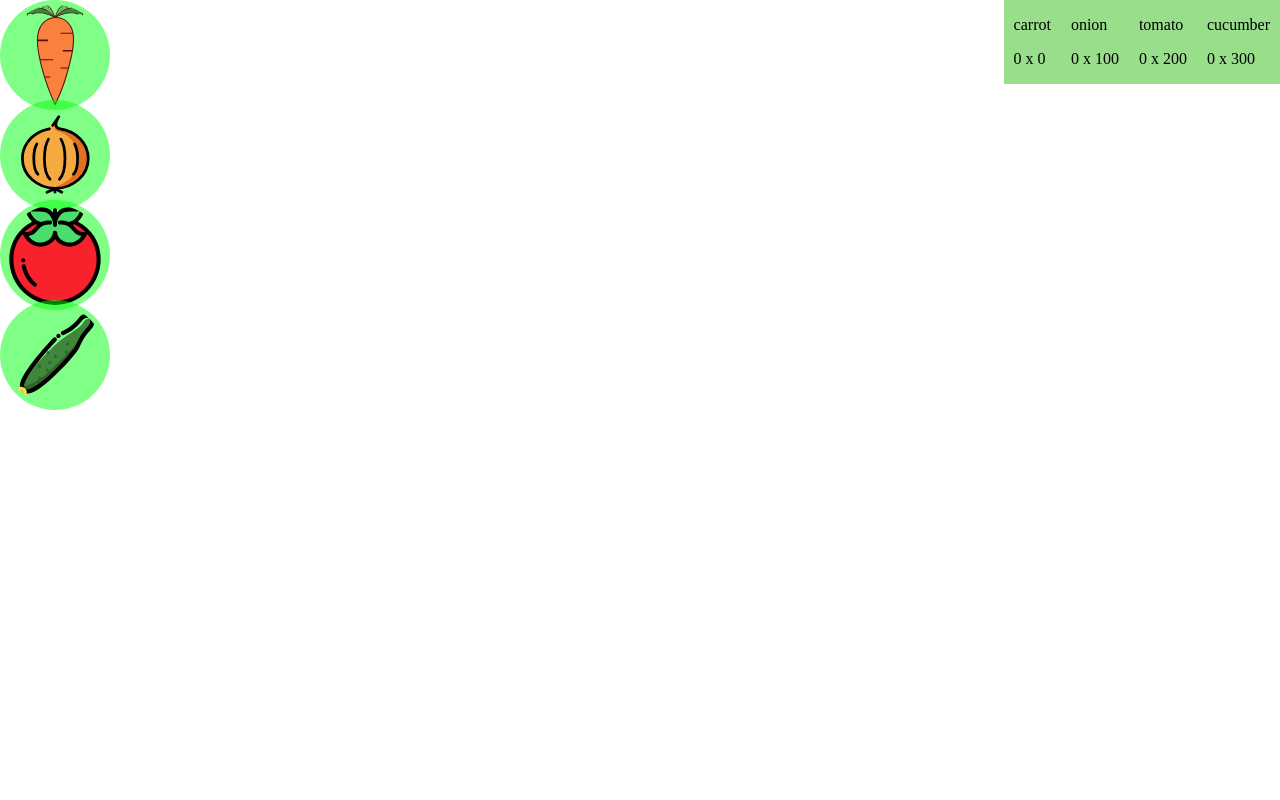
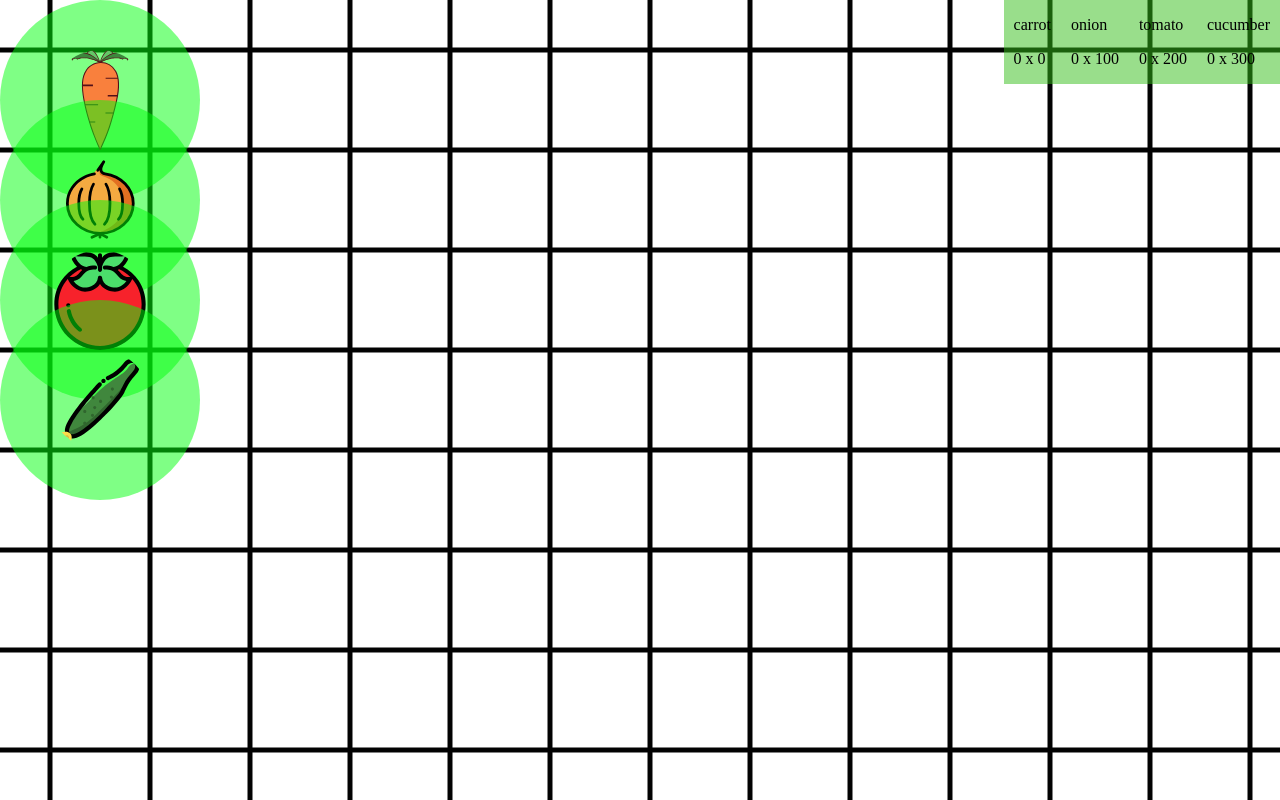
Before and after one commit to SpaceShaman/allelo, a Vue app: page / in a window 1280 px wide. Built offline with nearby package versions, Linux system fonts and the light colour scheme.

Commit message:
feat(grid): add grid SVG file for visual representation of grid layout feat(grid): create Grid component to display grid on PlanerView for interactive plant positioning feat(grid): add snap grid modifier to plant movement for precise positioning on grid

```diff
--- /dev/null
+++ b/src/components/Grid.vue
@@ -0,0 +1,46 @@
+<script setup lang="ts">
+import interact from 'interactjs'
+
+let gridPosition = { x: 0, y: 0 }
+
+function moveGrid(event) {
+  gridPosition.x = (gridPosition.x + event.dx) % 100 // 200 to wielkość obrazu kafelka
+  gridPosition.y = (gridPosition.y + event.dy) % 100
+  event.target.style.backgroundPosition = `${gridPosition.x}px ${gridPosition.y}px`
+}
+
+interact('.grid')
+  .draggable({
+    listeners: {
+      move: moveGrid
+    }
+  })
+  .on('down', function (event) {
+    if (event.button === 2) {
+      event.interaction.start({ name: 'drag' }, event.interactable, event.currentTarget)
+    }
+  })
+  .styleCursor(false)
+</script>
+
+<template>
+  <div class="grid"></div>
+</template>
+
+<style scoped>
+.grid {
+  width: 100%;
+  height: 100%;
+  background-image: url('../assets/grid.svg');
+  background-size: 100px 100px;
+  background-repeat: repeat;
+
+  cursor: crosshair;
+  user-select: none;
+  touch-action: none;
+  position: absolute;
+  top: 0;
+  left: 0;
+  z-index: -1;
+}
+</style>
--- a/src/router/index.ts
+++ b/src/router/index.ts
@@ -1,5 +1,5 @@
+import PlanerView from '@/views/PlanerView.vue'
 import { createRouter, createWebHistory } from 'vue-router'
-import PlanerView from '../views/PlanerView.vue'
 
 const router = createRouter({
   history: createWebHistory(import.meta.env.BASE_URL),
--- a/src/views/PlanerView.vue
+++ b/src/views/PlanerView.vue
@@ -1,6 +1,8 @@
 <script setup lang="ts">
+import Grid from '@/components/Grid.vue'
 import interact from 'interactjs'
 import { ref } from 'vue'
+
 const plants = ref([
   {
     name: 'carrot',
@@ -29,13 +31,19 @@ interact('.plant')
     listeners: {
       move(event) {
         const plant = plants.value.find((plant) => plant.name === event.target.id)
-        console.log(plant)
         if (!plant) return
         plant.position.x += event.dx
         plant.position.y += event.dy
         event.target.style.transform = `translate(${plant.position.x}px, ${plant.position.y}px)`
       }
-    }
+    },
+    modifiers: [
+      interact.modifiers.snap({
+        targets: [interact.createSnapGrid({ x: 50, y: 50 })],
+        range: Infinity,
+        relativePoints: [{ x: 0, y: 0 }]
+      })
+    ]
   })
   .styleCursor(false)
 </script>
@@ -55,6 +63,7 @@ interact('.plant')
     class="plant"
     :style="{ transform: `translate(${plant.position.x}px, ${plant.position.y}px)` }"
   />
+  <Grid />
 </template>
 
 <style scoped>
@@ -63,7 +72,7 @@ interact('.plant')
   touch-action: none;
   user-select: none;
   cursor: grab;
-  padding: 5px;
+  padding: 50px;
   border-radius: 50%;
   background-color: rgba(0, 255, 13, 0.5);
   position: fixed;
```
Also changed, not shown: src/assets/grid.svg (added).
